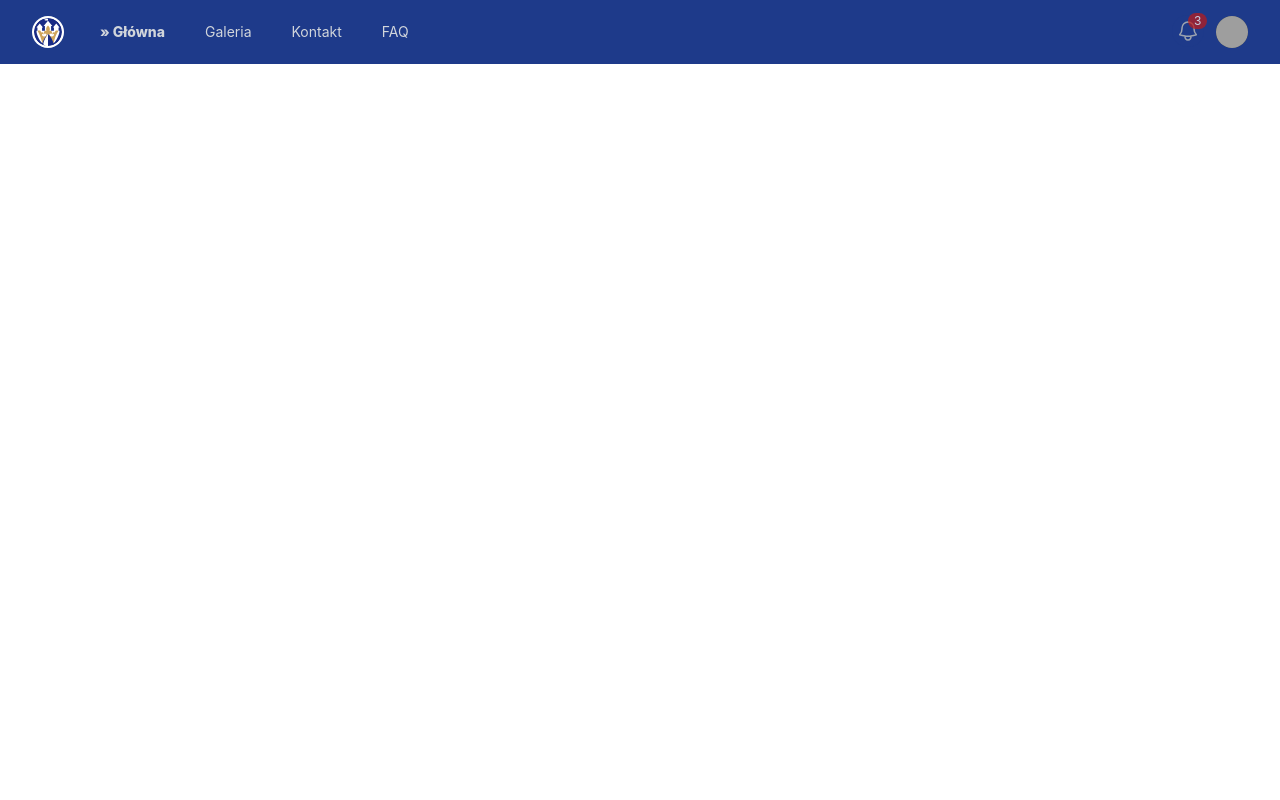
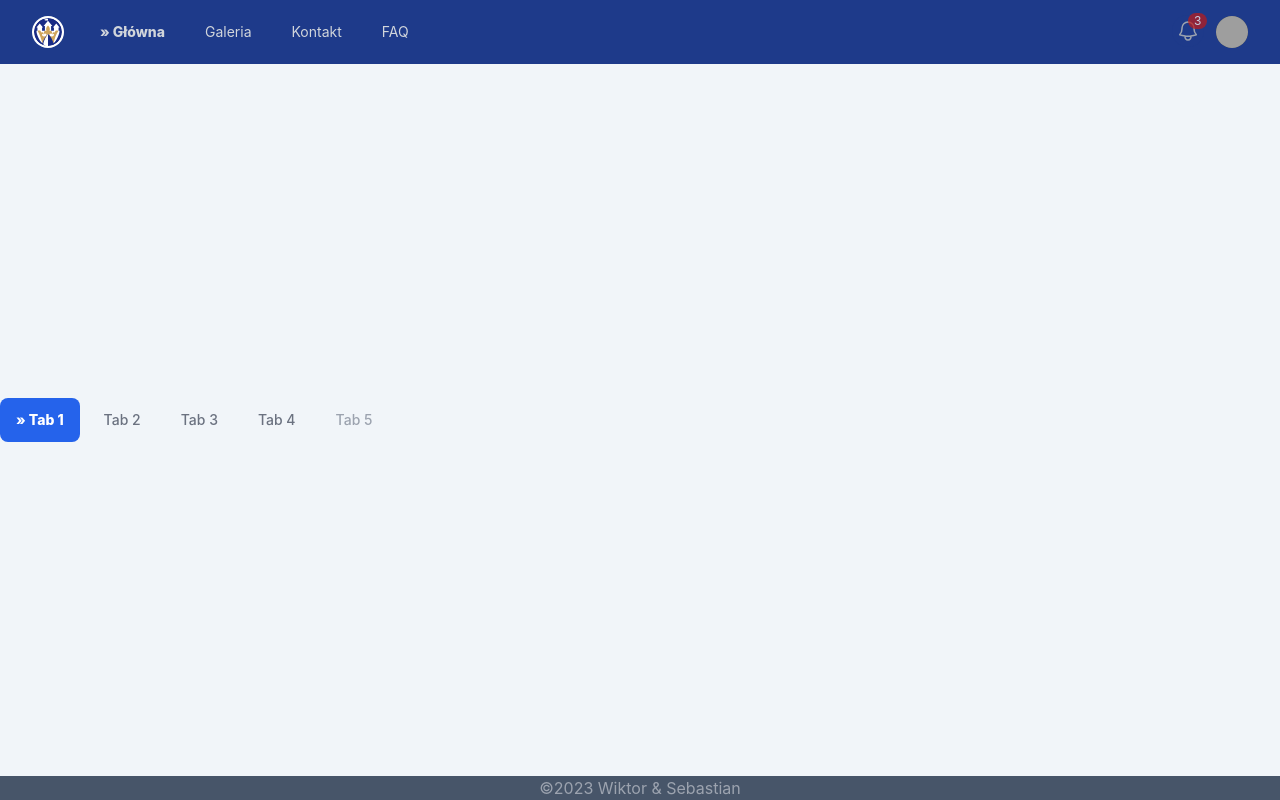
Before and after one commit to WukerDev/Bookworm-React-TS-Tailwind-University-Project, a React (Vite) app in the folder bookworm/: page / in a window 1280 px wide. Built offline with nearby package versions, Linux system fonts and the light colour scheme; grey boxes are pictures that could not be loaded.

Commit message:
Tabs added

```diff
--- /dev/null
+++ b/bookworm/src/Components/BookTabs.tsx
@@ -0,0 +1,10 @@
+const Tekst = () => {
+    return (
+      <>
+        <div>
+          <h1>Hej</h1>
+        </div>
+      </>
+    )
+  }
+export default Tekst
--- a/bookworm/src/Components/Footer/Footer.tsx
+++ b/bookworm/src/Components/Footer/Footer.tsx
@@ -6,7 +6,7 @@ function getYear() {
 }
 //styles config
 //footer
-var stylefoot = "bg-blue-900 dark:bg-slate-900 pb-2"
+var stylefoot = "bg-slate-600"
 //ikony div
 var styleIconDiv = "flex gap-2 align-middle justify-center pt-2"
 //ikony
@@ -19,12 +19,13 @@ export default function Footer() {
  //footer body
 <footer className={stylefoot}>
 {/*div z ikonami, centruje się, tutaj zmieniamy gap między ikonami i padding*/}
-<div className={styleIconDiv} >
+<div>
+    {/*className={styleIconDiv}*/}
 {/*Automatic icon generator*/}
 {/*Aby dodać nowe ikony dodaj je w pliku ikony_baza.tsx*/}
-    {IkonyFooter.map((ikona: any) => (
+  {/*  {IkonyFooter.map((ikona: any) => (
         <a key={ikona.id} href={ikona.href} target="_blank" className={styleIcon}>
-            <img className={styleIconColor} src={ikona.icon} /></a>))}</div>
+            <img className={styleIconColor} src={ikona.icon} /></a>))}*/}</div>
 {/*Copyright notice, z automatycznym update roku*/}
-<a className="text-gray-400">©{getYear()} Uniwersytet Kazimierza Wielkiego</a>
+<a className="text-gray-400">©{getYear()} Wiktor & Sebastian</a>
 </footer>)}
--- a/bookworm/src/routes/home.tsx
+++ b/bookworm/src/routes/home.tsx
@@ -1,9 +1,28 @@
 import Imiona from "../Components/BazaImion"
+
+
+
 
 export default function Home() {
   return (
     <>
-
+   <ul className="flex flex-wrap text-sm font-medium text-center text-gray-500 dark:text-gray-400">
+    <li className="mr-2">
+        <a href="#" className="inline-block px-4 py-3 text-white bg-blue-600 rounded-lg active" aria-current="page">Tab 1</a>
+    </li>
+    <li className="mr-2">
+        <a href="#"  className="inline-block px-4 py-3 rounded-lg hover:text-gray-900 hover:bg-gray-100 dark:hover:bg-gray-800 dark:hover:text-white">Tab 2</a>
+    </li>
+    <li className="mr-2">
+        <a href="#" className="inline-block px-4 py-3 rounded-lg hover:text-gray-900 hover:bg-gray-100 dark:hover:bg-gray-800 dark:hover:text-white">Tab 3</a>
+    </li>
+    <li className="mr-2">
+        <a href="#" className="inline-block px-4 py-3 rounded-lg hover:text-gray-900 hover:bg-gray-100 dark:hover:bg-gray-800 dark:hover:text-white">Tab 4</a>
+    </li>
+    <li>
+        <a className="inline-block px-4 py-3 text-gray-400 cursor-not-allowed dark:text-gray-500">Tab 5</a>
+    </li>
+</ul>
     </>
   )
 }
--- a/bookworm/src/routes/root.tsx
+++ b/bookworm/src/routes/root.tsx
@@ -12,9 +12,10 @@ export default function Root() {
   });
     return (
         <>
-        <div className="flex flex-col justify-between min-h-screen dark:bg-black">
+        <div className="flex flex-col justify-between min-h-screen bg-slate-100">
             <Test />
-                <Outlet />
+            <Outlet />
+            <Footer />
         </div>
         </>
     )
```
